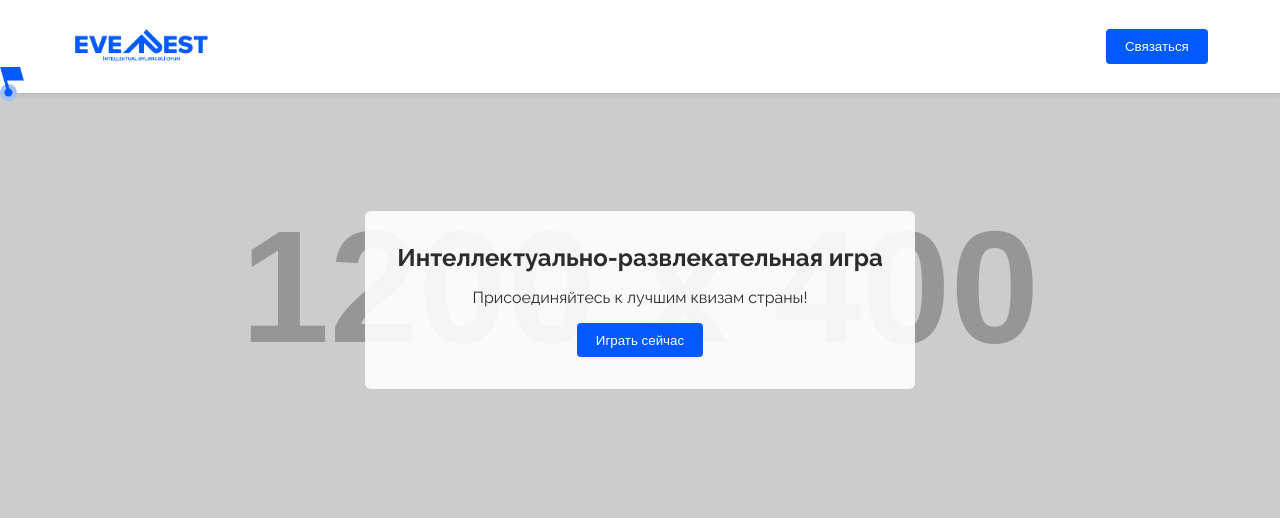
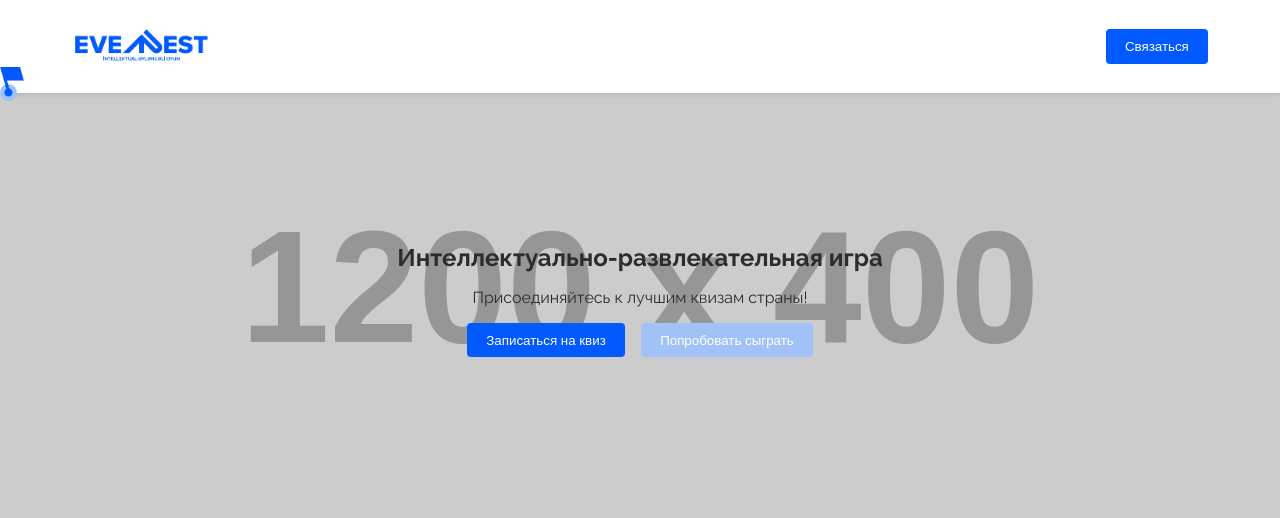
Before and after one commit to crazymurlock/everestsite, a plain HTML site: page index.html in a window 1280 px wide. Shown: the top 518 px of the page. Drawn offline with Linux system fonts and the light colour scheme; placeholder pictures from the web are drawn by us.

Commit message:
Add files via upload

```diff
--- a/index.html
+++ b/index.html
@@ -23,7 +23,10 @@
       <div class="hero-content">
         <h1>Интеллектуально-развлекательная игра</h1>
         <p>Присоединяйтесь к лучшим квизам страны!</p>
-        <button onclick="scrollToQuiz()" class="btn btn-primary">Играть сейчас</button>
+        <div class="hero-buttons">
+          <button id="signupQuiz" class="btn btn-primary">Записаться на квиз</button>
+          <button id="tryPlay" class="btn btn-try">Попробовать сыграть</button>
+        </div>
       </div>
     </section>
     <section class="about" id="about">
--- a/script.js
+++ b/script.js
@@ -6,12 +6,16 @@ document.addEventListener("DOMContentLoaded", () => {
   const cancelModal = document.getElementById("cancelModal");
   const flag = document.querySelector(".flag-img");
   const progressBar = document.querySelector(".progress-bar");
+  const signupQuiz = document.getElementById("signupQuiz");
+  const tryPlay = document.getElementById("tryPlay");
   const headerContent = document.querySelector(".header-content");
 
   if (contactBtn) contactBtn.addEventListener("click", () => modal.style.display = "flex");
   if (corpBtn) corpBtn.addEventListener("click", () => modal.style.display = "flex");
   if (closeBtn) closeBtn.addEventListener("click", () => modal.style.display = "none");
   if (cancelModal) cancelModal.addEventListener("click", () => modal.style.display = "none");
+  if (signupQuiz) signupQuiz.addEventListener("click", () => modal.style.display = "flex");
+  if (tryPlay) tryPlay.addEventListener("click", () => scrollToQuiz());
   window.addEventListener("click", e => { if (e.target === modal) modal.style.display = "none"; });
 
   // Flag movement on scroll
--- a/style.css
+++ b/style.css
@@ -4,7 +4,7 @@ body{font-family:'Raleway',sans-serif;background:#F2F7FF;color:#2C2C2C;}
 h1,h2,h3{font-weight:700;margin-bottom:1rem;}
 p{margin-bottom:1rem;}
 header{position:fixed;top:0;left:0;width:100%;height:93px;background:white;box-shadow:0 2px 4px rgba(0,0,0,0.1);z-index:1000;}
-.progress-bar{position:absolute;bottom:0;left:0;width:0;height:4px;background:#005AFF;}
+.progress-bar{position:absolute;bottom:0;left:0;width:0;height:4px;background:#005AFF;z-index:1001;}
 .header-content{position:relative;max-width:1200px;margin:0 auto;display:flex;justify-content:space-between;align-items:center;height:93px;padding:0 2rem;padding:0 2rem;}
 .logo-flag-container{display:flex;flex-direction:column;align-items:flex-start;position:relative;}
 .logo-img{height:40px;}
@@ -21,7 +21,7 @@ main{padding-top:60px;}
 
 /* Hero */
 .hero{height:60vh;background:url('https://via.placeholder.com/1200x400')center/cover no-repeat;display:flex;align-items:center;justify-content:center;}
-.hero-content{background:rgba(255,255,255,0.9);padding:2rem;border-radius:6px;text-align:center;}
+.hero-content{background:none; padding:0;}
 
 /* About */
 .about{position:relative;height:450px;overflow:hidden;}
@@ -72,3 +72,24 @@ footer{text-align:center;padding:2rem;font-size:.9rem;color:#999;}
   font-weight: 500;
   margin-top: 0.5rem;
 }
+
+.hero-buttons {
+  display: flex;
+  gap: 1rem;
+  justify-content: center;
+  margin-top: 1rem;
+}
+.btn-try {
+  background: #A1C2F7;
+  color: white;
+  padding: 0.6rem 1.2rem;
+  border: none;
+  border-radius: 4px;
+  cursor: pointer;
+  transition: background 0.3s;
+}
+.btn-try:hover {
+  background: #8fbbe0;
+}
+/* Remove hero-content padding that might cause overflow */
+.hero-content { max-width: 800px; text-align: center; }
```
